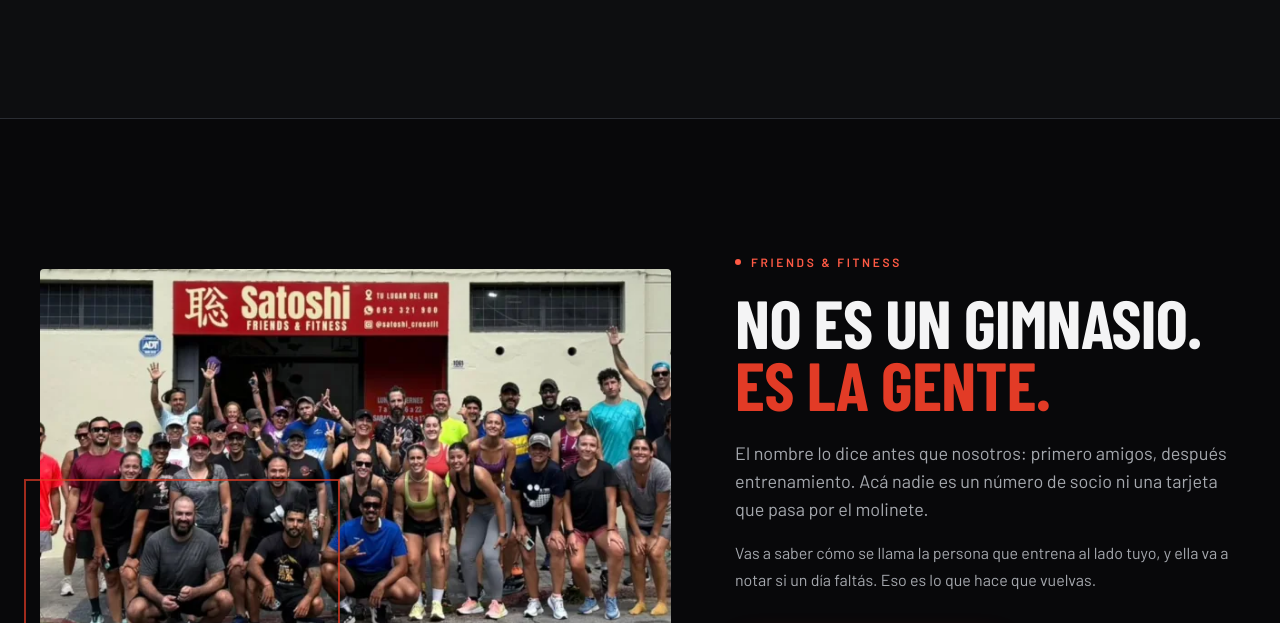
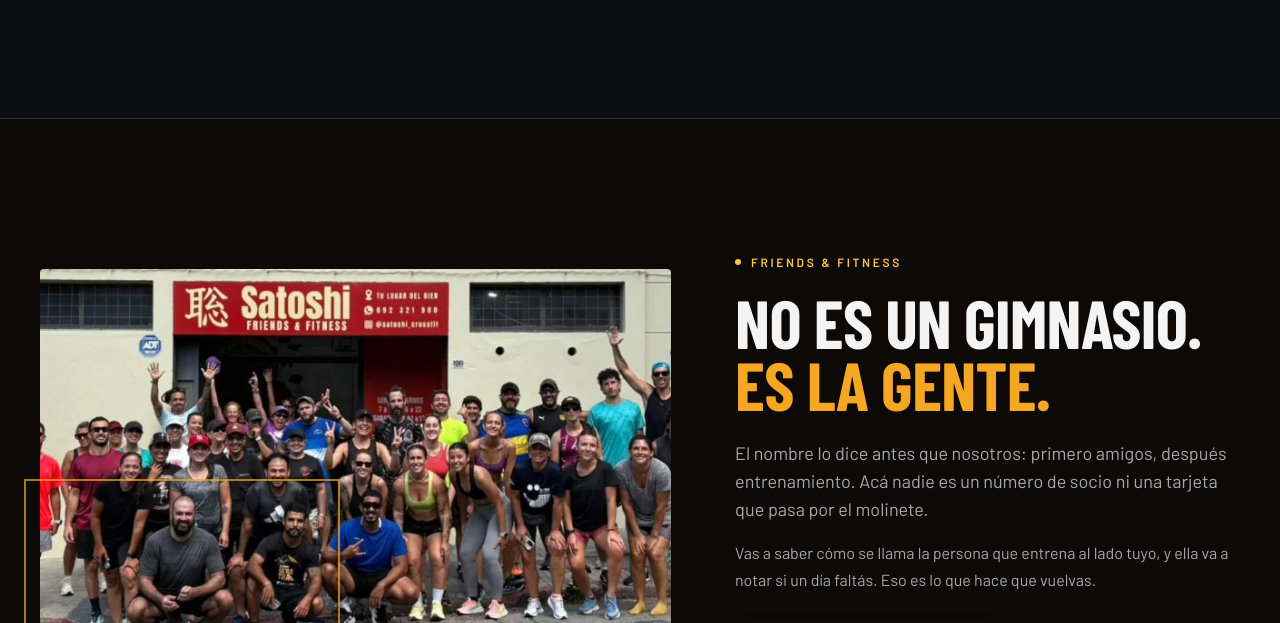
Before and after one commit to alriffaud/Paginas_web, a website: page crossfit/index.html in a window 1280 px wide. Shown: the part 4094-4717 px from the top of the page. Drawn offline with nearby package versions, Linux system fonts and the light colour scheme; a web font is replaced by a local one.

```diff
--- a/crossfit/index.html
+++ b/crossfit/index.html
@@ -748,7 +748,14 @@
       <!-- ================================================================
            COMUNIDAD
            ================================================================ -->
-      <section id="comunidad" class="relative py-24 lg:py-32" data-depth-section>
+      <!-- .tono-calido redefine los tokens semánticos dentro de la sección:
+           superficies, líneas y acento pasan al ámbar del logo sin tocar
+           una sola regla de componente. Ver src/input.css. -->
+      <section
+        id="comunidad"
+        class="tono-calido relative bg-ink py-24 lg:py-32"
+        data-depth-section
+      >
         <div class="pointer-events-none absolute inset-0 overflow-hidden" aria-hidden="true">
           <div class="depth-glow" data-depth-glow></div>
         </div>
@@ -813,7 +820,7 @@
            ================================================================ -->
       <section
         id="resenas"
-        class="relative overflow-hidden border-y border-line bg-ink-soft py-24 lg:py-32"
+        class="tono-calido relative overflow-hidden border-y border-line bg-ink-soft py-24 lg:py-32"
         aria-labelledby="resenas-titulo"
       >
         <div class="shell">
--- a/crossfit/src/input.css
+++ b/crossfit/src/input.css
@@ -30,10 +30,47 @@
   --color-ember-bright: #ff5a45; /* 6.41:1 — labels y microcopy */
   --color-ember-deep: #d22e1e; /* fondo de boton: blanco encima = 5.06:1 */
   --color-ember-dark: #8f1c10;
+  /* Hover del boton primario y seleccion de texto: se mantienen rojos
+     incluso dentro de .tono-calido, porque blanco sobre ambar no llega
+     al minimo de contraste. */
+  --color-ember-hover: #e23b26;
+
+  /* --- Ambar de marca (anillo del logo: hue 41-45) --- */
+  --color-amber: #f5a623;
+  --color-amber-bright: #ffc24d;
+
+  /* --- Superficies calidas (mismo rol que ink/surface, en tono calido) --- */
+  --color-warm-ink: #0d0906;
+  --color-warm-ink-soft: #140e08;
+  --color-warm-surface: #1d150c;
+  --color-warm-surface-2: #271c11;
+  --color-warm-line: #3a2b1b;
 
   /* --- Ritmo de animacion (tokens unicos para todo el sitio) --- */
   --ease-out-expo: cubic-bezier(0.16, 1, 0.3, 1);
   --ease-out-quart: cubic-bezier(0.25, 1, 0.5, 1);
+}
+
+/* ==========================================================================
+   TONO CALIDO
+   --------------------------------------------------------------------------
+   Redefine los tokens semanticos dentro de un ambito. Todo lo que ya usa
+   var(--color-*) — utilidades de Tailwind incluidas — se adapta solo, sin
+   tocar una sola regla de componente.
+
+   Los botones primarios NO cambian: la accion principal mantiene el mismo
+   rojo en todo el sitio, y ademas texto blanco sobre ambar no llegaria al
+   minimo de contraste.
+   ========================================================================== */
+
+.tono-calido {
+  --color-ink: var(--color-warm-ink);
+  --color-ink-soft: var(--color-warm-ink-soft);
+  --color-surface: var(--color-warm-surface);
+  --color-surface-2: var(--color-warm-surface-2);
+  --color-line: var(--color-warm-line);
+  --color-ember: var(--color-amber);
+  --color-ember-bright: var(--color-amber-bright);
 }
 
 /* ==========================================================================
@@ -88,7 +125,7 @@
   }
 
   ::selection {
-    background: var(--color-ember);
+    background: var(--color-ember-deep);
     color: #fff;
   }
 
@@ -212,7 +249,7 @@
     box-shadow: 0 8px 30px -12px rgba(226, 59, 38, 0.9);
   }
   .btn-primary:hover {
-    background: var(--color-ember);
+    background: var(--color-ember-hover);
     box-shadow: 0 14px 44px -12px rgba(226, 59, 38, 1);
   }
 
@@ -674,7 +711,7 @@
       transform 260ms var(--ease-out-quart);
   }
   .review:hover {
-    border-color: rgba(226, 59, 38, 0.55);
+    border-color: color-mix(in oklab, var(--color-ember) 55%, transparent);
     transform: translateY(-4px);
   }
   .review-stars {
@@ -704,7 +741,7 @@
     height: 2.75rem;
     flex: none;
     border-radius: 999px;
-    background: rgba(226, 59, 38, 0.14);
+    background: color-mix(in oklab, var(--color-ember) 14%, transparent);
     color: var(--color-ember-bright);
     font-family: var(--font-display);
     font-weight: 800;
@@ -735,8 +772,8 @@
     will-change: transform, opacity;
     background: radial-gradient(
       circle closest-side,
-      rgba(226, 59, 38, 0.2) 0%,
-      rgba(226, 59, 38, 0.08) 45%,
+      color-mix(in oklab, var(--color-ember) 20%, transparent) 0%,
+      color-mix(in oklab, var(--color-ember) 8%, transparent) 45%,
       transparent 100%
     );
   }
```
Also changed, not shown: crossfit/assets/css/main.css.
